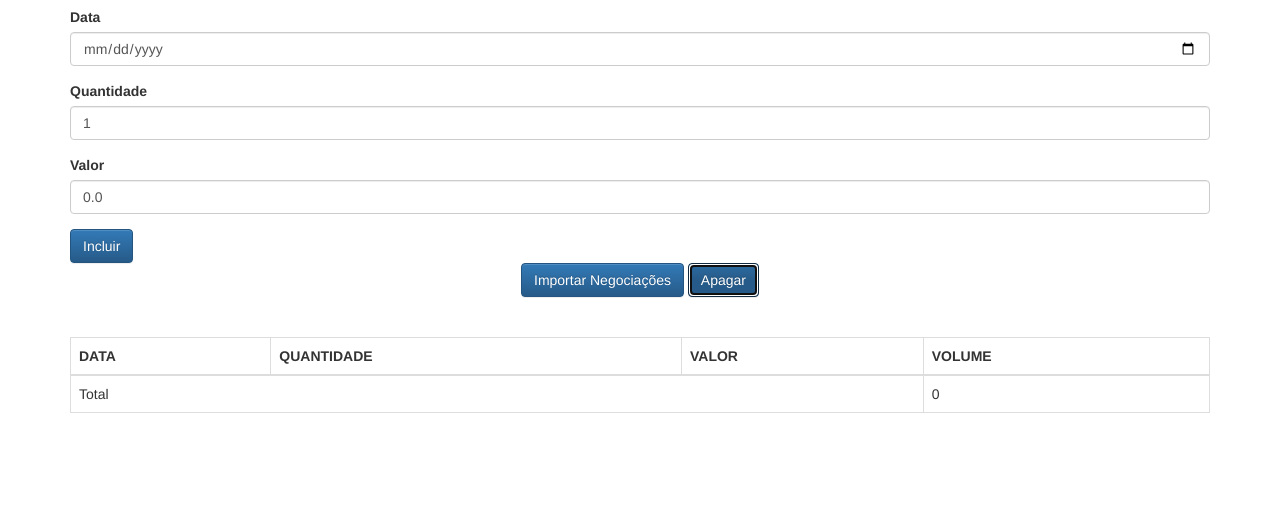
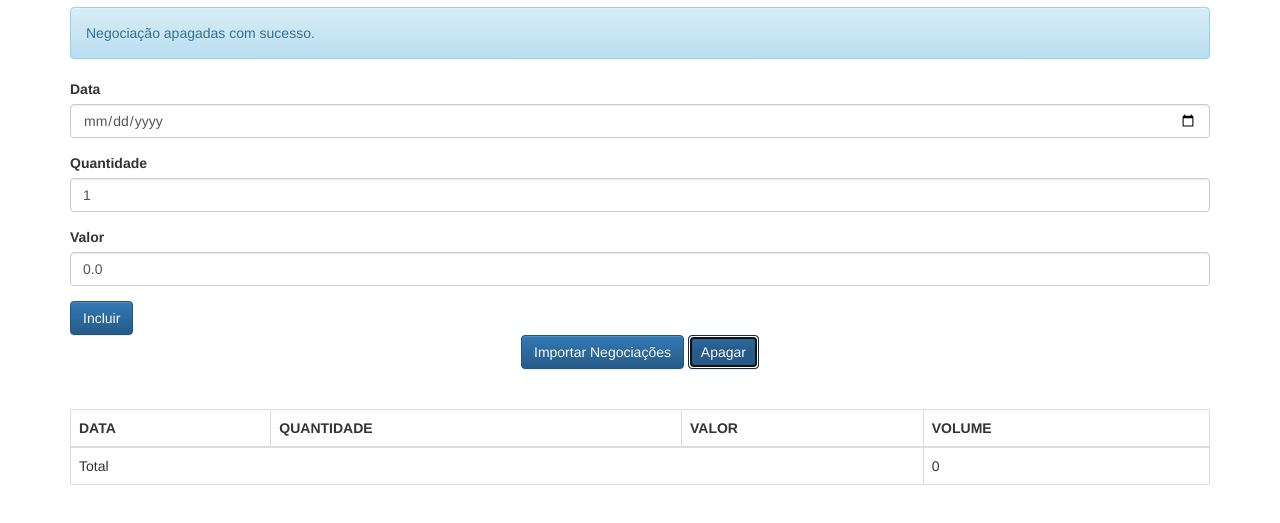
Before and after one commit to joilsonLeal/rota-node, a plain HTML site: page ES6-parte-1/client/index.html in a window 1280 px wide. Both pictures are taken after a click on the button "Apagar". Shown: the part 63-586 px from the top of the page. Drawn offline with Linux system fonts and the light colour scheme.

Commit message:
feature: adiciona a funcionalidade de apagar negociações

```diff
--- a/ES6-parte-1/client/index.html
+++ b/ES6-parte-1/client/index.html
@@ -35,7 +35,7 @@
         <button class="btn btn-primary text-center" type="button">
             Importar Negociações
         </button>
-        <button class="btn btn-primary text-center" type="button">
+        <button onclick="negociacaoController.apaga()" class="btn btn-primary text-center" type="button">
             Apagar
         </button>
     </div>
--- a/ES6-parte-1/client/js/app/controllers/NegociacaoController.js
+++ b/ES6-parte-1/client/js/app/controllers/NegociacaoController.js
@@ -28,6 +28,14 @@ class NegociacaoController {
         this._limpaFormulario();
     }
 
+    apaga() {
+        this._listaNegociacoes.esvazia();
+        this._negociacoesView.update(this._listaNegociacoes);
+
+        this._mensagem.texto = 'Negociação apagadas com sucesso.';
+        this._mensagemView.update(this._mensagem);
+    }
+
     _criaNegociacao() {
         return new Negociacao(
             DateHelper.textoParaData(this._inputData.value),
--- a/ES6-parte-1/client/js/app/models/ListaNegociacoes.js
+++ b/ES6-parte-1/client/js/app/models/ListaNegociacoes.js
@@ -1,13 +1,17 @@
 class ListaNegociacoes {
     constructor() {
         this._negociacoes = [];
+    }
+
+    get negociacoes() {
+        return [].concat(this._negociacoes);
     }
 
     adiciona(negociacao) {
         this._negociacoes.push(negociacao);
     }
 
-    get negociacoes() {
-        return [].concat(this._negociacoes);
+    esvazia() {
+        this._negociacoes = [];
     }
 }
```
